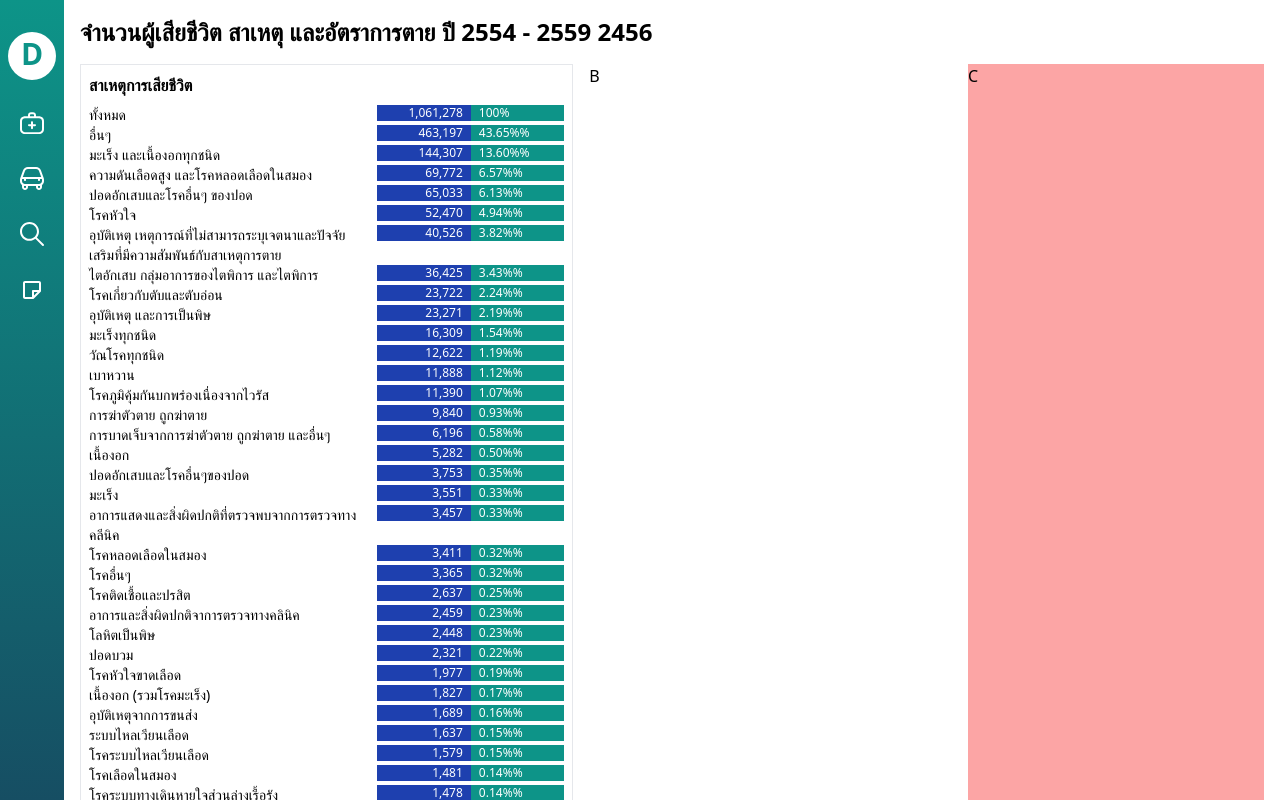
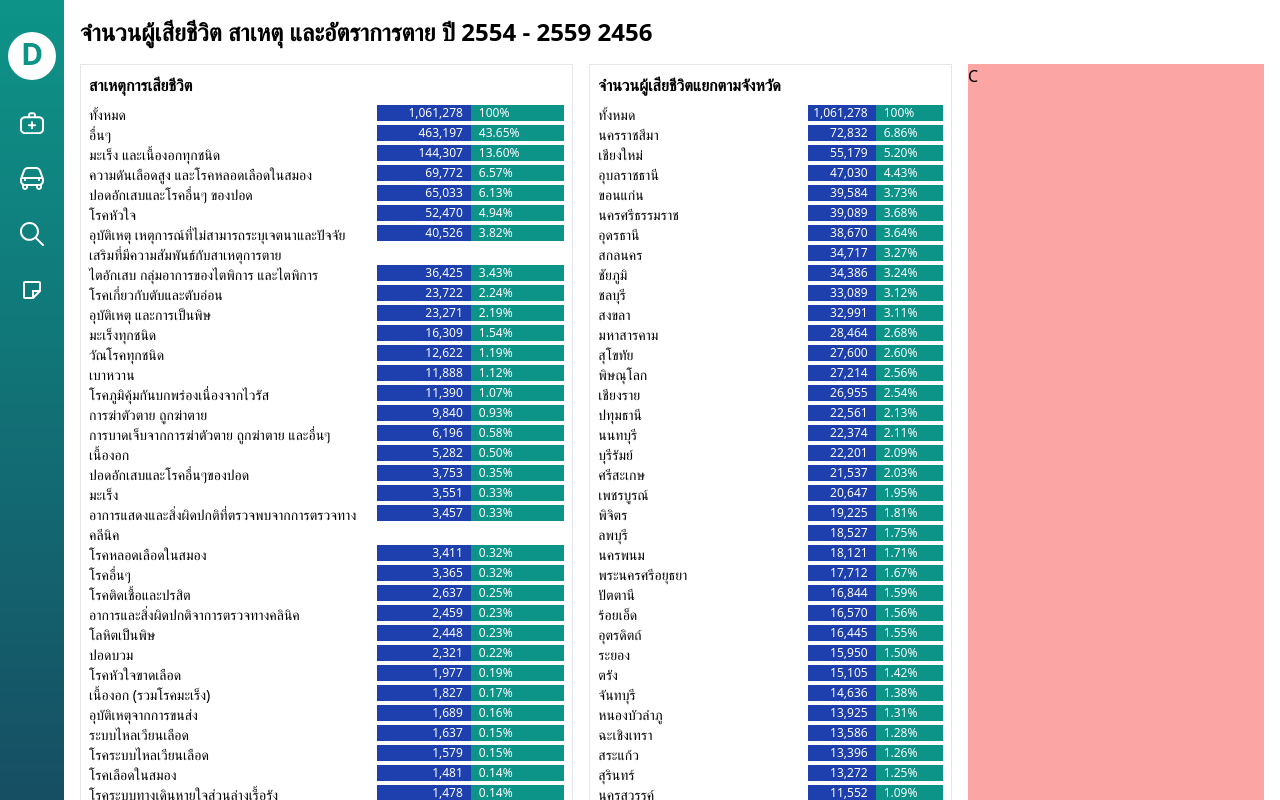
Before and after one commit to soAcademy/dashboard-app, a React (Create React App) app: page /death-cause in a window 1280 px wide. Shown: the top 800 px of the page. Built offline with nearby package versions, Linux system fonts and the light colour scheme.

Commit message:
feat: add death by province

```diff
--- a/src/pages/DeathCause/index.js
+++ b/src/pages/DeathCause/index.js
@@ -6,6 +6,7 @@ export const DeathCause = () => {
   const [causeOfDeaths, setCauseOfDeaths] = useState([]);
   const [causeOfDeathsList, setCauseOfDeathsList] = useState([]);
   const [totalDeath, setTotalDeath] = useState(0);
+  const [deathByProvinces, setDeathByProvinces] = useState([]);
 
   useEffect(() => {
     const _causeOfDeaths = [...new Set(data.map((row) => row.causeOfDeath))];
@@ -21,10 +22,19 @@ export const DeathCause = () => {
           .reduce((acc, row) => acc + row.deathMale + row.deathFemale, 0),
       }))
       .sort((a, b) => b.totalDeath - a.totalDeath);
+    const _provinces = [...new Set(data.map((row) => row.provinceName))];
+    const _deathByProvinces = _provinces.map((province) => ({
+      province,
+      totalDeath: data
+        .filter((s) => s.provinceName === province)
+        .reduce((acc, row) => acc + row.deathMale + row.deathFemale, 0),
+    }))
+    .sort((a, b) => b.totalDeath - a.totalDeath);
 
     setCauseOfDeaths(_causeOfDeaths);
     setCauseOfDeathsList(_causeOfDeathsList);
     setTotalDeath(_totalDeath);
+    setDeathByProvinces(_deathByProvinces);
   }, data);
 
   const ListComponent = ({ title, number, percentage }) => (
@@ -36,7 +46,7 @@ export const DeathCause = () => {
             <div className="w-1/2 bg-blue-800 text-right pr-2">
               {number.toLocaleString()}
             </div>
-            <div className="w-1/2 bg-teal-600 pl-2">{percentage}%</div>
+            <div className="w-1/2 bg-teal-600 pl-2">{percentage}</div>
           </div>
         </div>
       </div>
@@ -55,18 +65,38 @@ export const DeathCause = () => {
             <ListComponent
               title="ทั้งหมด"
               number={totalDeath}
-              percentage="100"
+              percentage="100%"
             />
             {causeOfDeathsList.map((row, idx) => (
               <ListComponent
                 title={row.causeOfDeath}
                 number={row.totalDeath}
-                percentage={`${(row.totalDeath / totalDeath * 100).toFixed(2)}%`}
+                percentage={`${((row.totalDeath / totalDeath) * 100).toFixed(
+                  2
+                )}%`}
               />
             ))}
           </ul>
         </div>
-        <div className="flex-auto">B</div>
+        <div className="border border-gray-200 flex-auto">
+        <h3 className="font-bold p-2">จำนวนผู้เสียชีวิตแยกตามจังหวัด</h3>
+          <ul className="text-sm">
+            <ListComponent
+              title="ทั้งหมด"
+              number={totalDeath}
+              percentage="100%"
+            />
+            {deathByProvinces.map((row, idx) => (
+              <ListComponent
+                title={row.province}
+                number={row.totalDeath}
+                percentage={`${((row.totalDeath / totalDeath) * 100).toFixed(
+                  2
+                )}%`}
+              />
+            ))}
+          </ul>
+        </div>
         <div className="bg-red-300 w-1/4">C</div>
       </div>
     </div>
```
